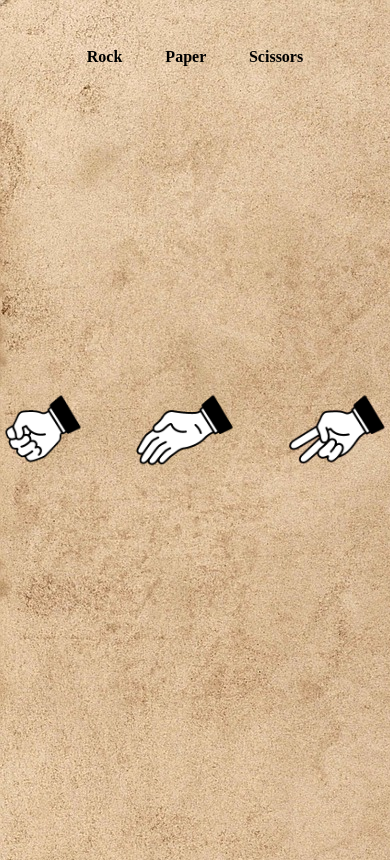
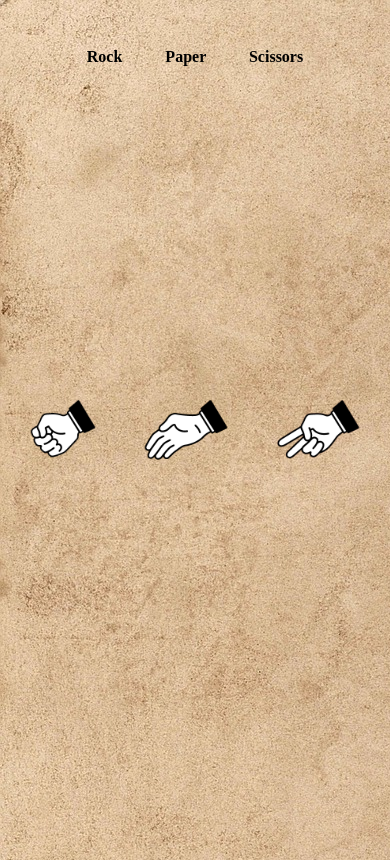
Before and after one commit to Batoru1/rock-paper-scissors, a plain HTML site: page index.html in a window 390 px wide. Drawn offline with Linux system fonts and the light colour scheme.

Commit message:
styles.css

```diff
--- a/styles.css
+++ b/styles.css
@@ -111,7 +111,7 @@ h1 {
   #rock img,
   #paper img,
   #scissors img {
-    width: 140px; /* width as needed for smaller screens */
+    width: 120px; /* width as needed for smaller screens */
   }
 
   h1 {
```
